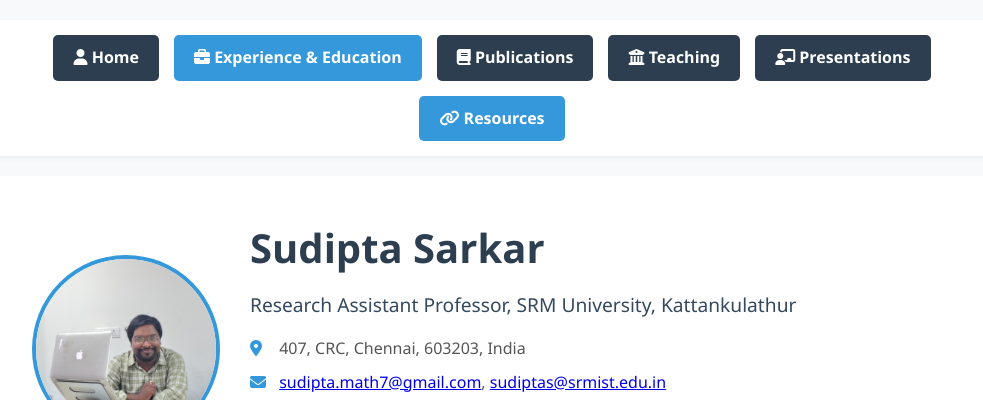
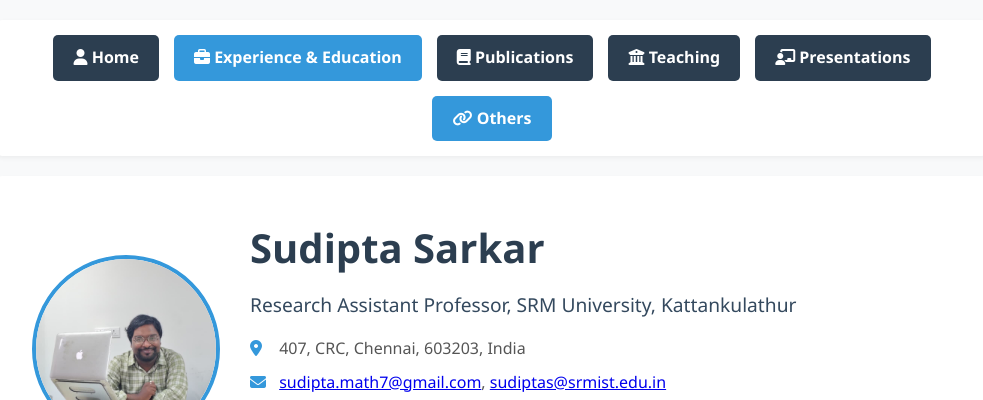
Before and after one commit to sudiptamath7-prog/sudipta, a plain HTML site: page index.html in a window 1280 px wide. Shown: the top 400 px of the page, without its empty margins (148-1131 px from the left). Drawn offline with Linux system fonts and the light colour scheme.

Commit message:
Update index.html

```diff
--- a/index.html
+++ b/index.html
@@ -45,7 +45,7 @@
         <a href="publications.html" class="btn"><i class="fas fa-book"></i> Publications</a>
         <a href="teaching.html" class="btn"><i class="fas fa-university"></i> Teaching</a>
         <a href="presentations.html" class="btn"><i class="fas fa-chalkboard-teacher"></i> Presentations</a>
-        <a href="Useful Links.html" class="btn active"><i class="fas fa-link"></i> Resources</a>
+        <a href="Useful Links.html" class="btn active"><i class="fas fa-link"></i> Others</a>
       </div>
 
     <header>
```
